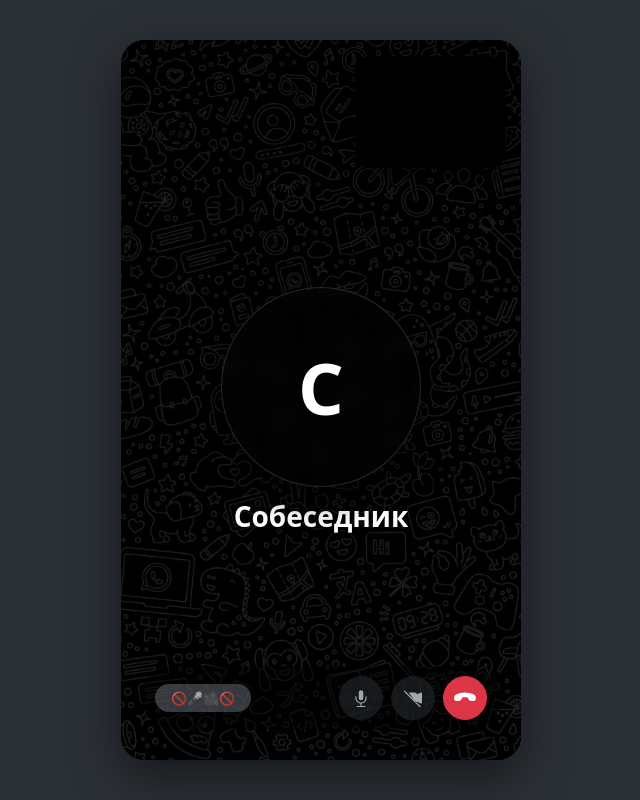
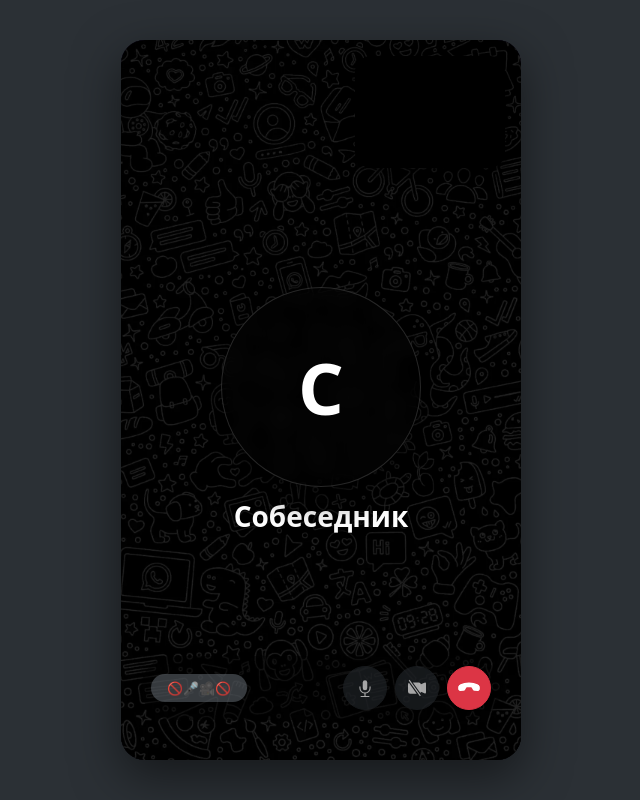
Before and after one commit to AlekseyRodimkin/rod_project_portal, a Django app: page /portal/calls/ in a window 1280 px wide. Shown: the whole page, without its empty margins (319-959 px from the left). Run offline with Django 5.2, Linux system fonts and the light colour scheme; the visitor is signed in with stand-in values (Sample User, id 1); data comes from the database, SQL or seed files in the repository; data that the repository does not hold is empty; some libraries are stand-ins or nearby versions.

Commit message:
Исправления экрана звонка

```diff
--- a/rod_project_portal/calls/templates/calls/call.html
+++ b/rod_project_portal/calls/templates/calls/call.html
@@ -60,10 +60,10 @@
                 <button id="toggleCamBtn"
                         class="btn btn-dark rounded-circle p-0 d-flex align-items-center justify-content-center text-white"
                         style="width: 44px; height: 44px;" title="Выключить камеру" disabled>
-                    <svg style="pointer-events: none;" xmlns="http://www.w3.org/2000/svg" width="18" height="18"
-                         fill="currentColor" viewBox="0 0 16 16">
+                    <svg xmlns="http://www.w3.org/2000/svg" width="18" height="18" fill="currentColor"
+                         class="bi bi-camera-video-off-fill" viewBox="0 0 16 16">
                         <path fill-rule="evenodd"
-                              d="M10.961 12.365a2 2 0 0 0 .522-1.103l3.11 1.382A1 1 0 0 0 16 11.731V4.269a1 1 0 0 0-1.406-.913l-3.111 1.382A2 2 0 0 0 9.5 3H4.272zm-10.12-10.7a.5.5 0 0 0-.708.708l14 14a.5.5 0 0 0 .708-.708z"/>
+                              d="M10.961 12.365a2 2 0 0 0 .522-1.103l3.11 1.382A1 1 0 0 0 16 11.731V4.269a1 1 0 0 0-1.406-.913l-3.111 1.382A2 2 0 0 0 9.5 3H4.272zm-10.114-9A2 2 0 0 0 0 5v6a2 2 0 0 0 2 2h5.728zm9.746 11.925-10-14 .814-.58 10 14z"/>
                     </svg>
                 </button>
 
--- a/rod_project_portal/static_debug/css/style.css
+++ b/rod_project_portal/static_debug/css/style.css
@@ -111,9 +111,9 @@
 
 /* Панель управления поверх звонка */
 .call-controls {
-    position: absolute; left: 50%; bottom: calc(30px + env(safe-area-inset-bottom)); transform: translateX(-50%);
+    position: absolute; left: 50%; bottom: calc(40px + env(safe-area-inset-bottom)); transform: translateX(-50%);
     z-index: 4; width: calc(100% - 32px); max-width: 360px;
-    padding: 10px 14px; border-radius: 999px;
+    padding: 10px 10px; border-radius: 999px;
     background: rgba(0, 0, 0, .45);
 }
 
@@ -130,3 +130,17 @@
     font-size: 0.85rem;
     font-weight: 500;
 }
+
+/* На странице звонка запрещаем прокрутку документа под экраном звонка */
+html:has(.call-screen),
+body:has(.call-screen) {
+    overflow: hidden;
+    height: 100%;
+    overscroll-behavior: none;
+}
+/* Обёртка base.html на странице звонка не нужна: убираем её отступы */
+.container:has(> .call-screen),
+.container:has(.call-screen) {
+    padding: 0 !important;
+    margin: 0 !important;
+}
--- a/rod_project_portal/static_debug/js/calls.js
+++ b/rod_project_portal/static_debug/js/calls.js
@@ -181,16 +181,16 @@ function autoJoinRoom() { // Автоматический вход в комна
       // Служебные данные от собеседника (offer/answer/ice) — обрабатываем по очереди, ошибки выводим в консоль
       queue = queue.then(() => handleSignal(msg.data)).catch(console.error);
     } else if (msg.type === 'peer-left') {
-      endCall('Собеседник завершил звонок', 1500);
+      endCall('Завершено', 1500);
     } else if (msg.type === 'call-declined') {
-      endCall('Собеседник отклонил звонок', 1500);
+      endCall('Отклонено', 1500);
     } else if (msg.type === 'full') {
-      endCall('Комната занята.', 1500); // В комнате уже двое — закрываем сокет
+      endCall('Занято', 1500); // В комнате уже двое — закрываем сокет
     }
   };
 
   ws.onclose = () => {
-    endCall('Связь с сервером потеряна', 1500);
+    endCall('Сервер не отвечает', 1500);
   };
 }
 
@@ -330,7 +330,7 @@ async function setupSwitchCamButton() {
 
 // Кнопка «Завершить звонок»
 $('leaveBtn').onclick = () => {
-  endCall('Звонок завершен'); // Закрываем сигнальный канал (сервер сообщит собеседнику об уходе)
+  endCall('Завершено'); // Закрываем сигнальный канал (сервер сообщит собеседнику об уходе)
 };
 
 // Автоматический старт после загрузки страницы
@@ -345,7 +345,7 @@ window.addEventListener('DOMContentLoaded', async () => {
   }
 
   try {
-    status('⁉️🎤🎥...');
+    status('⁉️🎤🎥');
 
     // Автоматически запрашиваем доступ
 //    localStream = await navigator.mediaDevices.getUserMedia({ video: !AUDIO_ONLY, audio: true });
@@ -367,8 +367,7 @@ window.addEventListener('DOMContentLoaded', async () => {
     $('toggleCamBtn').disabled = false;
     $('toggleMicBtn').disabled = false;
     setupSwitchCamButton();   // после выдачи доступа список камер содержит подписи и все устройства
-
-    status('📞...');
+    status('Подключение');
 
     await loadIceServers();   // получаем TURN-данные до входа в комнату
     // Сразу же запускаем вход в комнату по WebSocket (после получения потока, чтобы дорожки уже были готовы)
@@ -377,7 +376,6 @@ window.addEventListener('DOMContentLoaded', async () => {
   } catch (err) {
     // Отказ в доступе, нет устройств или небезопасный контекст (не HTTPS).
     // status('Ошибка доступа к камере/микрофону: ' + err.message);
-
      status('🚫🎤🎥🚫');
      console.log(err.message)
     console.error(err);
```
